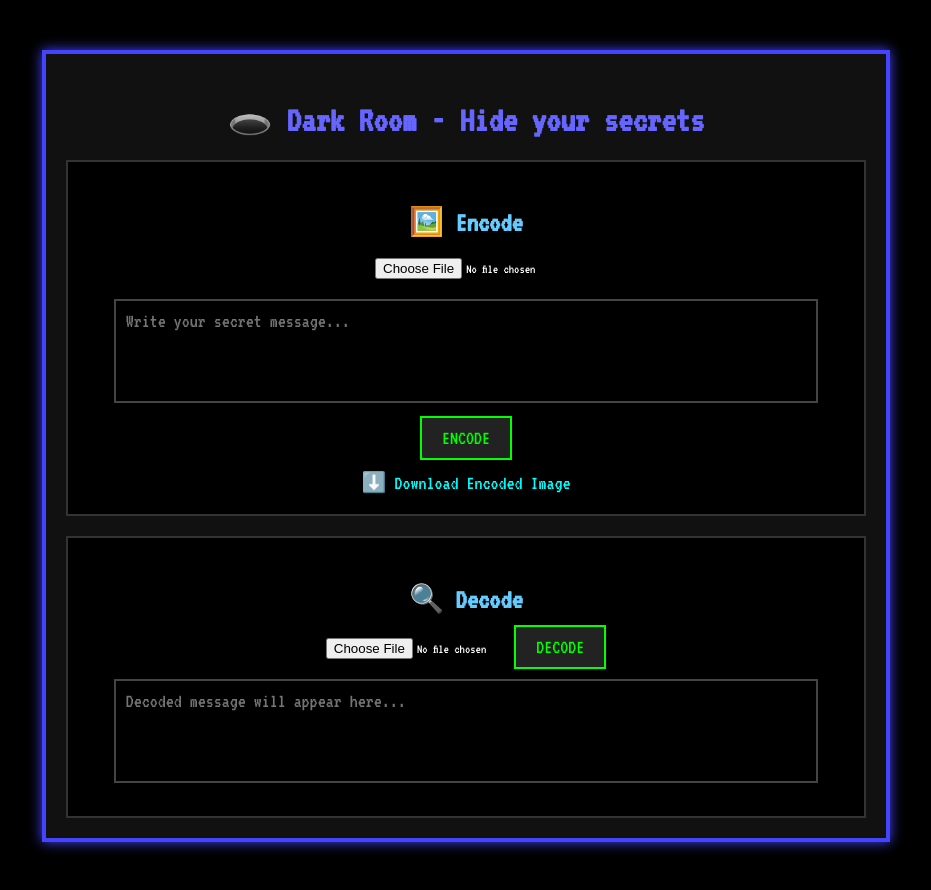
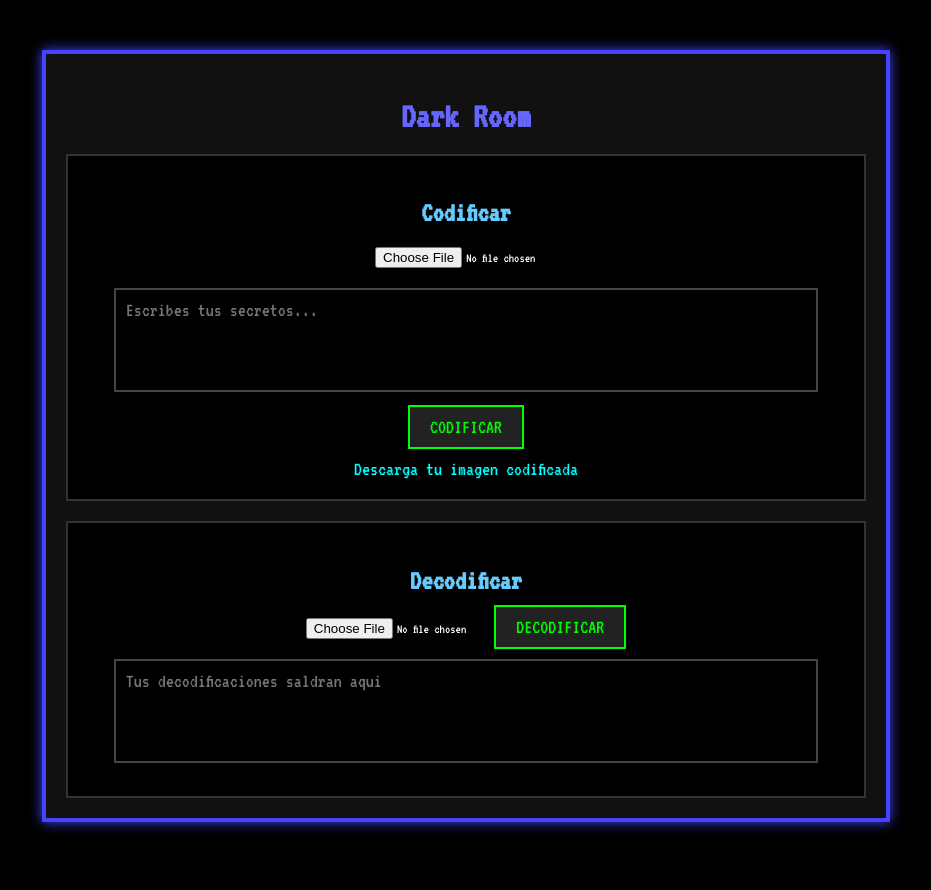
Before and after one commit to ExoDraedon/-bWgZ-, a plain HTML site: page index.html in a window 1280 px wide. Shown: the whole page, without its empty margins (174-1105 px from the left). Drawn offline with Linux system fonts and the light colour scheme.

Commit message:
Update index.html

```diff
--- a/index.html
+++ b/index.html
@@ -8,21 +8,21 @@
 </head>
 <body>
   <div class="frame">
-    <h1>🕳️ Dark Room - Hide your secrets</h1>
+    <h1>Dark Room</h1>
 
     <div class="panel">
-      <h2>🖼️ Encode</h2>
+      <h2>Codificar</h2>
       <input type="file" id="encode-image" accept="image/*">
-      <textarea id="message" placeholder="Write your secret message..."></textarea>
-      <button onclick="encode()">ENCODE</button>
-      <a id="download" download="encoded.png">⬇️ Download Encoded Image</a>
+      <textarea id="message" placeholder="Escribes tus secretos..."></textarea>
+      <button onclick="encode()">CODIFICAR</button>
+      <a id="download" download="encoded.png">Descarga tu imagen codificada</a>
     </div>
 
     <div class="panel">
-      <h2>🔍 Decode</h2>
+      <h2>Decodificar</h2>
       <input type="file" id="decode-image" accept="image/*">
-      <button onclick="decode()">DECODE</button>
-      <textarea id="decoded-message" placeholder="Decoded message will appear here..."></textarea>
+      <button onclick="decode()">DECODIFICAR</button>
+      <textarea id="decoded-message" placeholder="Tus decodificaciones saldran aqui"></textarea>
     </div>
 
     <canvas id="canvas" style="display:none;"></canvas>
```
